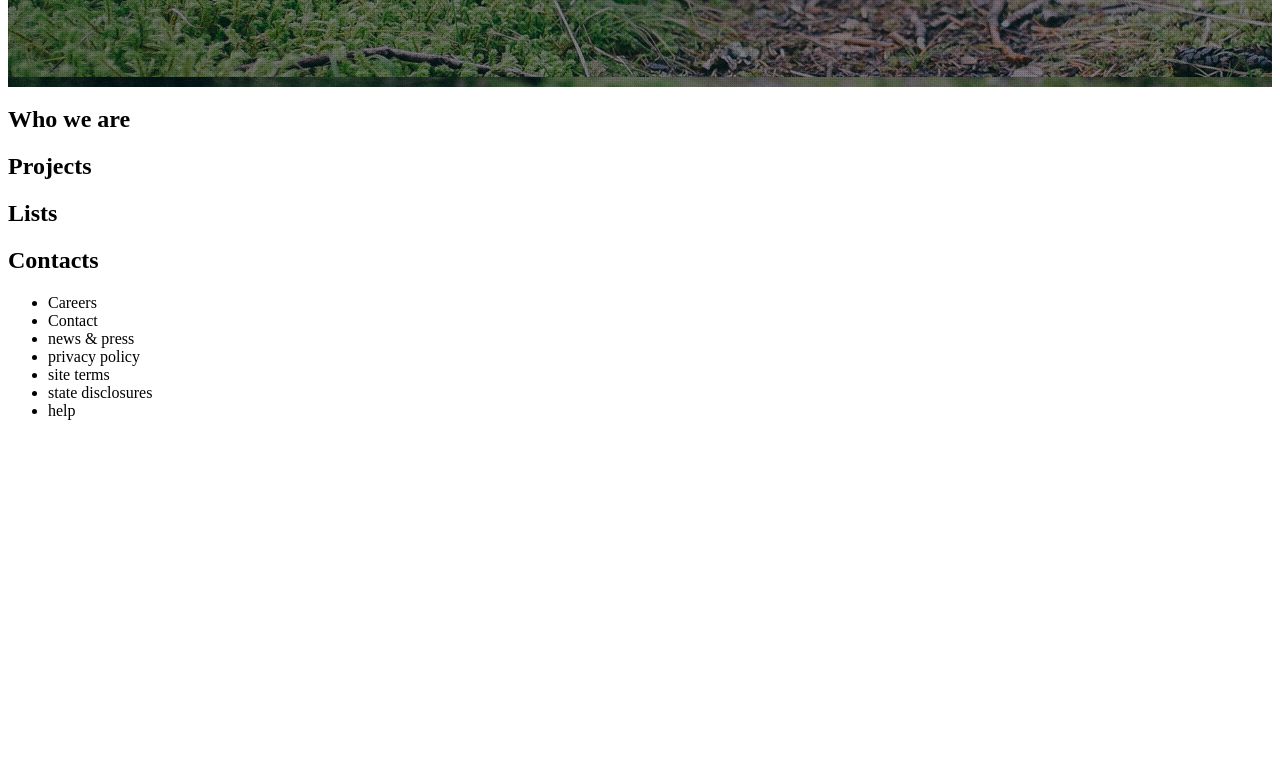
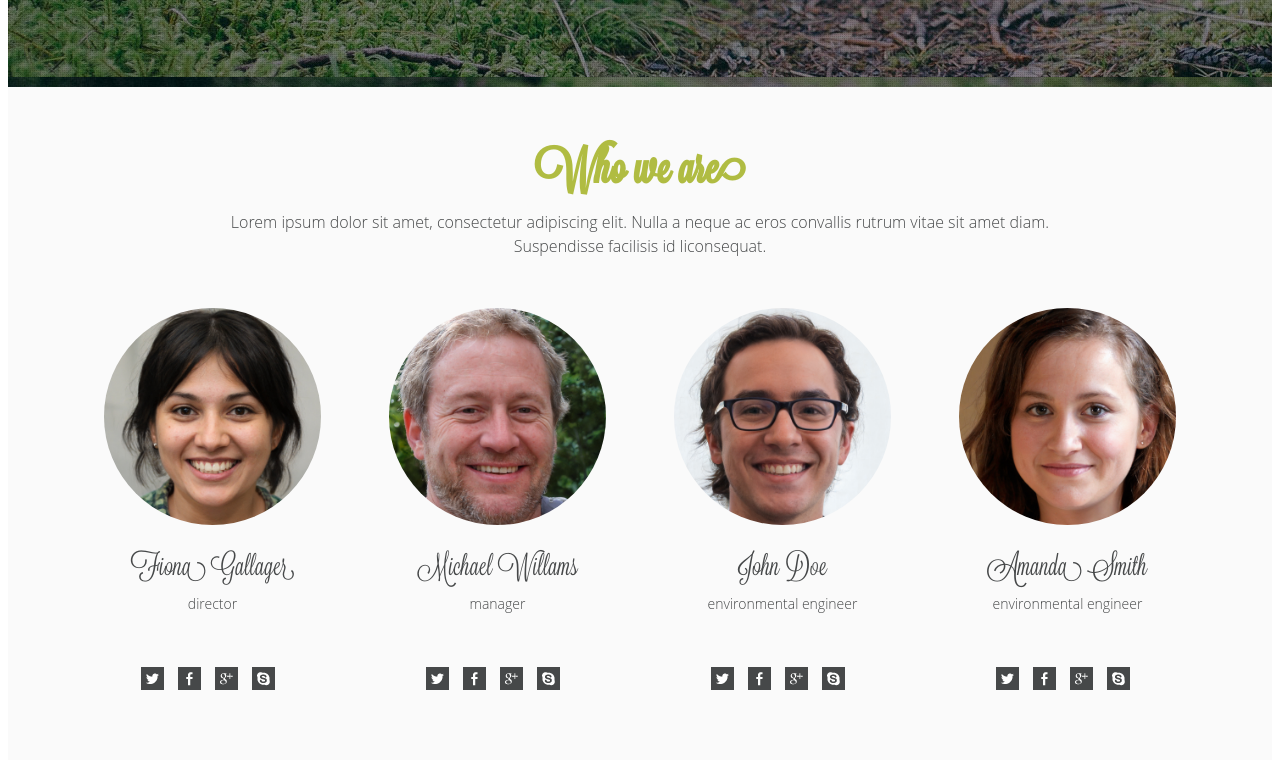
Before and after one commit to vi-nastya/forest, a website: page source/index.html in a window 1280 px wide. Shown: the part 3199-3963 px from the top of the page. Before the commit the page ends 3635 px from the top, so only its background shows below. Drawn offline with nearby package versions, Linux system fonts and the light colour scheme; files that its build step writes are made by us from their sources.

Commit message:
Adds styles for team section

```diff
--- a/source/index.html
+++ b/source/index.html
@@ -231,8 +231,74 @@
         </ul>
       </div>
       </section>
-      <section>
-        <h2>Who we are</h2>
+      <section class="team">
+        <div class="container team-wrapper">
+        <h2 class="team__header">Who we are</h2>
+        <p class="team__description">Lorem ipsum dolor sit amet, consectetur adipiscing elit. Nulla a neque ac eros convallis rutrum vitae sit amet diam.
+          Suspendisse facilisis id liconsequat.</p>
+        <ul class="team__members">
+          <li class="team__member">
+            <div class="team__member-image-wrapper">
+              <img class="team__member-image" src="img/team-1.jpg">
+            </div>
+            <span class="team__member-name">Fiona Gallager</span>
+            <span class="team__member-role">director</span>
+            <ul class="team__member-social-list">
+              <li class="team__member-social-item">
+                <a class="team__member-social-link team__member-social-link--twitter">Twitter</a>
+                <a class="team__member-social-link team__member-social-link--facebook">Facebook</a>
+                <a class="team__member-social-link team__member-social-link--google">Google</a>
+                <a class="team__member-social-link team__member-social-link--skype">Skype</a>
+              </li>
+            </ul>
+          </li>
+          <li class="team__member">
+            <div class="team__member-image-wrapper">
+              <img class="team__member-image" src="img/team-2.jpg">
+            </div>
+            <span class="team__member-name">Michael Willams</span>
+            <span class="team__member-role">manager</span>
+            <ul class="team__member-social-list">
+              <li class="team__member-social-item">
+                <a class="team__member-social-link team__member-social-link--twitter">Twitter</a>
+                <a class="team__member-social-link team__member-social-link--facebook">Facebook</a>
+                <a class="team__member-social-link team__member-social-link--google">Google</a>
+                <a class="team__member-social-link team__member-social-link--skype">Skype</a>
+              </li>
+            </ul>
+          </li>
+          <li class="team__member">
+            <div class="team__member-image-wrapper">
+              <img class="team__member-image" src="img/team-3.jpg">
+            </div>
+            <span class="team__member-name">John Doe</span>
+            <span class="team__member-role">environmental engineer</span>
+            <ul class="team__member-social-list">
+              <li class="team__member-social-item">
+                <a class="team__member-social-link team__member-social-link--twitter">Twitter</a>
+                <a class="team__member-social-link team__member-social-link--facebook">Facebook</a>
+                <a class="team__member-social-link team__member-social-link--google">Google</a>
+                <a class="team__member-social-link team__member-social-link--skype">Skype</a>
+              </li>
+            </ul>
+          </li>
+          <li class="team__member">
+            <div class="team__member-image-wrapper">
+              <img class="team__member-image" src="img/team-4.jpg">
+            </div>
+            <span class="team__member-name">Amanda Smith</span>
+            <span class="team__member-role">environmental engineer</span>
+            <ul class="team__member-social-list">
+              <li class="team__member-social-item">
+                <a class="team__member-social-link team__member-social-link--twitter">Twitter</a>
+                <a class="team__member-social-link team__member-social-link--facebook">Facebook</a>
+                <a class="team__member-social-link team__member-social-link--google">Google</a>
+                <a class="team__member-social-link team__member-social-link--skype">Skype</a>
+              </li>
+            </ul>
+          </li>
+        </ul>
+      </div>
       </section>
       <section>
         <h2>Projects</h2>
--- a/source/sass/blocks/team.scss
+++ b/source/sass/blocks/team.scss
@@ -0,0 +1,124 @@
+.team {
+  background-color: $background-color;
+}
+
+.team-wrapper {
+  padding-top: 70px;
+  padding-bottom: 70px;
+
+  display: flex;
+  flex-direction: column;
+  align-items: center;
+}
+
+.team__header {
+  margin: 0;
+  margin-bottom: 30px;
+  font-size: 46px;
+  font-family: 'Lavanderia Sturdy', Arial, sans-serif;
+  color: $accent-color;
+  line-height: 0.5;
+  text-align: center;
+}
+
+.team__description {
+  margin: 0;
+  margin-bottom: 50px;
+  width: 820px;
+
+  font-size: 16px;
+  font-family: 'Open Sans';
+  font-weight: 300;
+  color: $main-color;
+  line-height: 1.5;
+  text-align: center;
+}
+
+.team__members {
+  @include reset-list;
+  width: 100%;
+  display: flex;
+  flex-direction: row;
+  justify-content: space-around;
+}
+
+.team__member {
+  display: flex;
+  flex-direction: column;
+  align-items: center;
+}
+
+.team__member-image-wrapper {
+  width: 217px;
+  height: 217px;
+
+  margin-bottom: 25px;
+}
+
+.team__member-image {
+  border-radius: 50%;
+}
+
+.team__member-name {
+  margin-bottom: 12px;
+
+  font-size: 28px;
+  font-family: "Lavanderia";
+  font-weight: 400;
+  color: $main-color;
+  line-height: 1.154;
+  text-align: center;
+}
+
+.team__member-role {
+  margin-bottom: 40px;
+
+  font-size: 14px;
+  font-family: "Open Sans";
+  font-weight: 300;
+  color: $main-color;
+  text-align: center;
+}
+
+.team__member-social-list {
+  @include reset-list;
+  display: flex;
+}
+
+.team__member-social-link {
+  display: inline-block;
+  width: 23px;
+  height: 23px;
+  margin-right: 10px;
+  font-size: 0;
+
+  background-image: url("../img/icon-social.png");
+  background-repeat: no-repeat;
+
+  cursor: pointer;
+
+  &--twitter {
+    background-position: 0 0;
+  }
+
+  &--facebook {
+    background-position: -33px 0;
+  }
+
+  &--google {
+    background-position: -66px 0;
+  }
+
+  &--skype {
+    background-position: -99px 0;
+  }
+
+  &:hover,
+  &:focus {
+    opacity: 0.6;
+  }
+
+  &:active {
+    opacity: 0.3;
+  }
+}
```
Also changed, not shown: source/img/icon-arrow-left.png (added), source/img/icon-arrow-right.png (added), source/img/icon-social.png (added), source/img/team-1.jpg (added), source/img/team-2.jpg (added), source/img/team-3.jpg (added), source/img/team-4.jpg (added).
